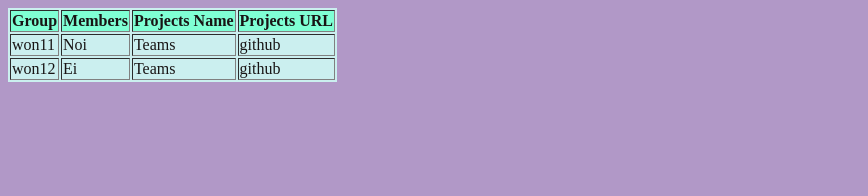
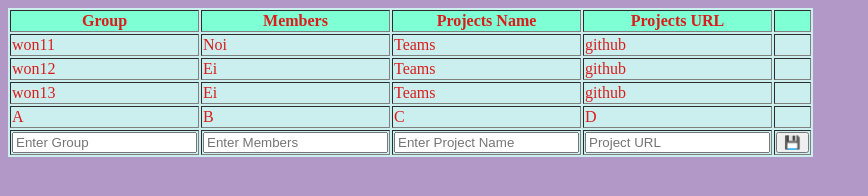
Before and after one commit to marianerema/teams-networking, a plain HTML site: page index.html in a window 1280 px wide. Shown: the whole page, without its empty margins (0-868 px from the left). Drawn offline with Linux system fonts and the light colour scheme.

Commit message:
prepare form to submit/add new team

```diff
--- a/index.html
+++ b/index.html
@@ -8,6 +8,7 @@
     <link rel="stylesheet" href="style.css" />
   </head>
   <body>
+    <form action="secretariat" method="GET">
       <table border="1" id="teams">
         <thead>
           <tr>
@@ -15,12 +16,60 @@
             <th>Members</th>
             <th>Projects Name</th>
             <th>Projects URL</th>
+            <th></th>
           </tr>
         </thead>
 
         <tbody></tbody>
+
+        <tfoot>
+          <tr>
+            <td>
+              <input
+                type="text"
+                placeholder="Enter Group"
+                name="promotion"
+                id="promotion"
+                required
+              />
+            </td>
+
+            <td>
+              <input
+                type="text"
+                placeholder="Enter Members"
+                name="members"
+                id="members"
+                required
+              />
+            </td>
+
+            <td>
+              <input
+                type="text"
+                placeholder="Enter Project Name"
+                name="name"
+                id="name"
+                required
+              />
+            </td>
+
+            <td>
+              <input
+                type="text"
+                placeholder="Project URL"
+                name="url"
+                id="url"
+                required
+              />
+            </td>
+            <td>
+              <button type="submit">💾</button>
+            </td>
+          </tr>
+        </tfoot>
       </table>
-
+    </form>
     <script src="index.js"></script>
   </body>
 </html>
--- a/index.js
+++ b/index.js
@@ -12,6 +12,7 @@ function displayTeams(teams) {
             <td>${team.members}</td>
             <td>${team.name}</td>
             <td>${team.url}</td>
+            <td></td>
         </tr>   `
   );
 
--- a/style.css
+++ b/style.css
@@ -5,7 +5,7 @@ body {
 table {
   width: 100%;
   display: table-row;
-  color: #181414;
+  color: #dc1c1c;
   background-color: rgb(203, 239, 239);
 }
 
--- a/teams.json
+++ b/teams.json
@@ -10,5 +10,17 @@
     "members": "Ei",
     "name": "Teams",
     "url": "github"
+  },
+  {
+    "promotion": "won13",
+    "members": "Ei",
+    "name": "Teams",
+    "url": "github"
+  },
+  {
+    "promotion": "A",
+    "members": "B",
+    "name": "C",
+    "url": "D"
   }
 ]
```
Lines whose indentation alone changed are shown as unchanged.
